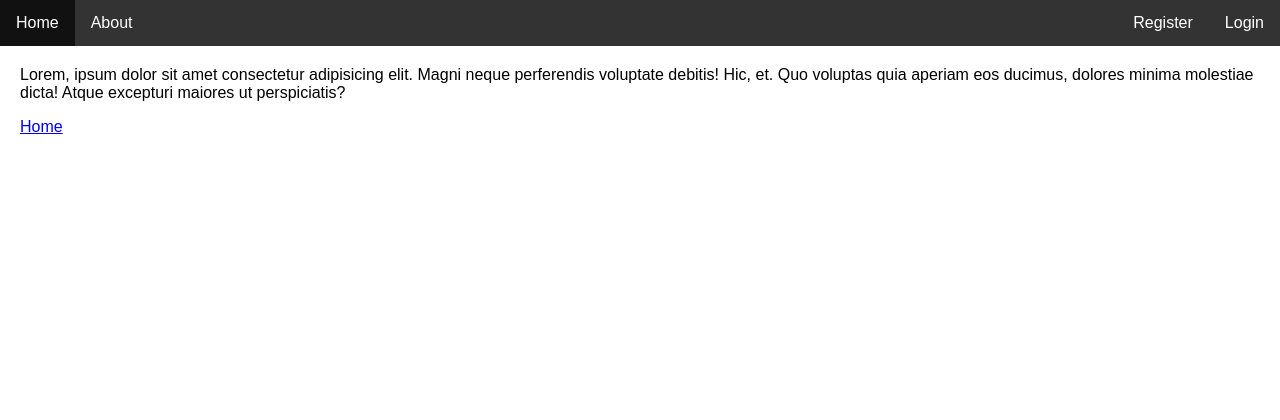
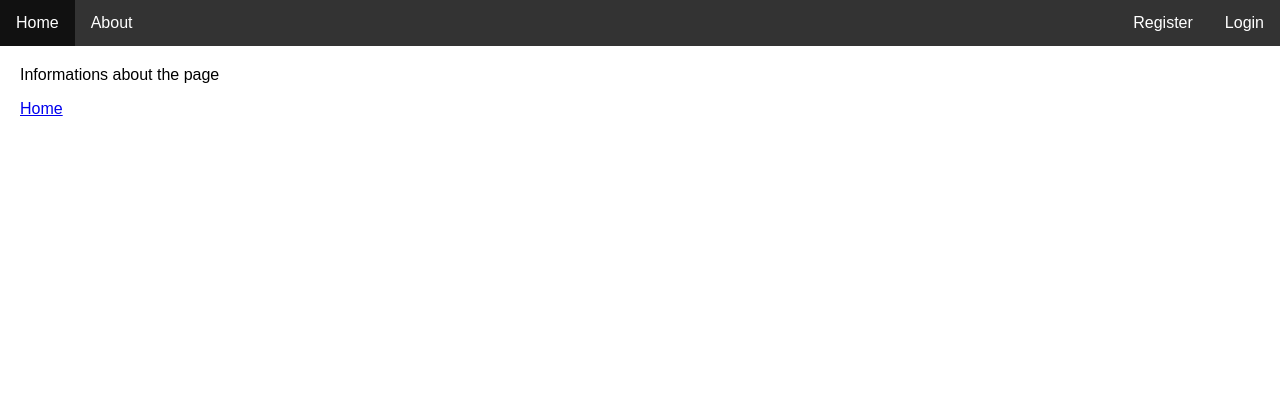
Before and after one commit to Sudendar/BloggingSite-Flask, a Flask app: page /about in a window 1280 px wide. Shown: the top 420 px of the page. Run offline with Flask 2, Linux system fonts and the light colour scheme; some libraries are stand-ins or nearby versions.

Commit message:
Second commit

```diff
--- a/templates/about.html
+++ b/templates/about.html
@@ -4,7 +4,7 @@
 {% block title %}AboutPage{% endblock %}
 
 {% block body %}
-        <p>Lorem, ipsum dolor sit amet consectetur adipisicing elit. Magni neque perferendis voluptate debitis! Hic, et. Quo voluptas quia aperiam eos ducimus, dolores minima molestiae dicta! Atque excepturi maiores ut perspiciatis?</p>
+        <p>Informations about the page</p>
         <a href="/">Home</a>
 
 
```
